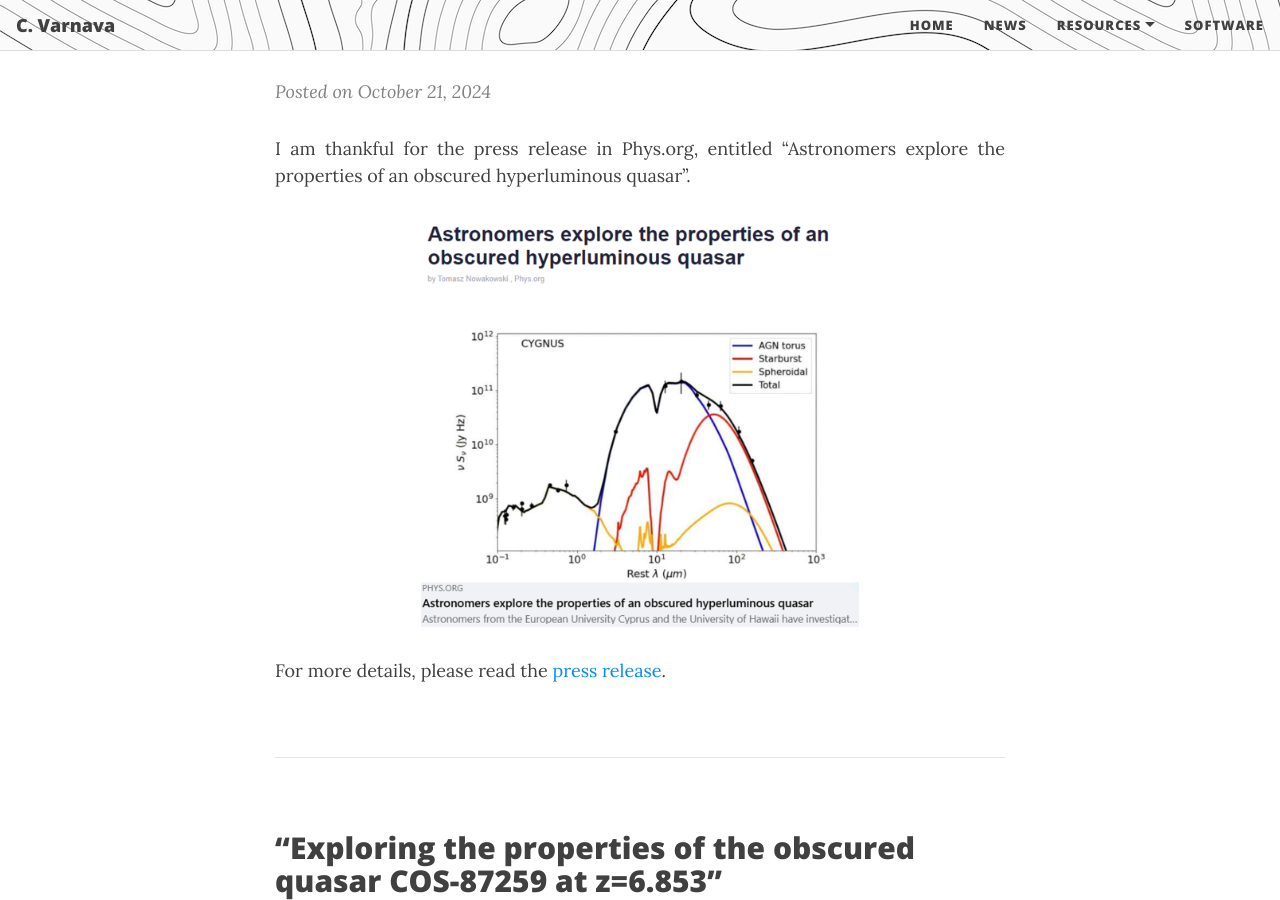
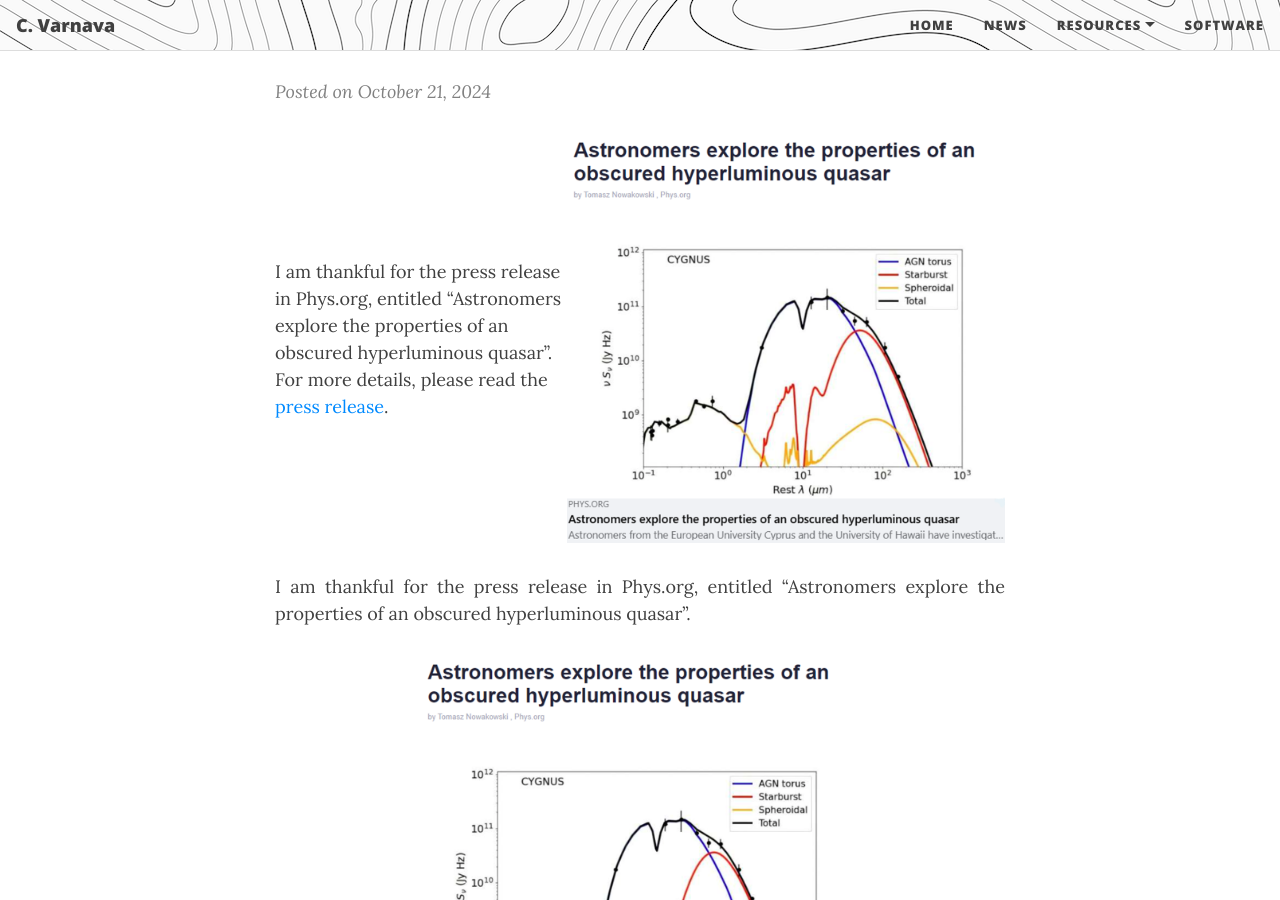
Before and after one commit to ch-var/ch-var.github.io, a Jekyll site: the page built from news.html, in a window 1280 px wide and 900 px high, scrolled down 338 px. Built offline with Jekyll 4.4.1, drawn with Linux system fonts in a browser that asks for light colours; formulas are drawn with MathJax 3.

Commit message:
Update news.html

```diff
--- a/news.html
+++ b/news.html
@@ -9,6 +9,11 @@ mathjax: true
 <p>
 <p>
 <i style="color:#808080";>Posted on October 21, 2024</i>
+
+<div style="display: flex; justify-content: space-between; align-items: center;">
+  <p style="text-align: left;">I am thankful for the press release in Phys.org, entitled “Astronomers explore the properties of an obscured hyperluminous quasar”. For more details, please read the <a href="https://phys.org/news/2024-10-astronomers-explore-properties-obscured-hyperluminous.html">press release</a>.</p>
+  <img src="/assets/img/press.png" width="60%" height="60%"/>
+</div>
 
 <p align='justify'>I am thankful for the press release in Phys.org, entitled “Astronomers explore the properties of an obscured hyperluminous quasar”.
 
```
